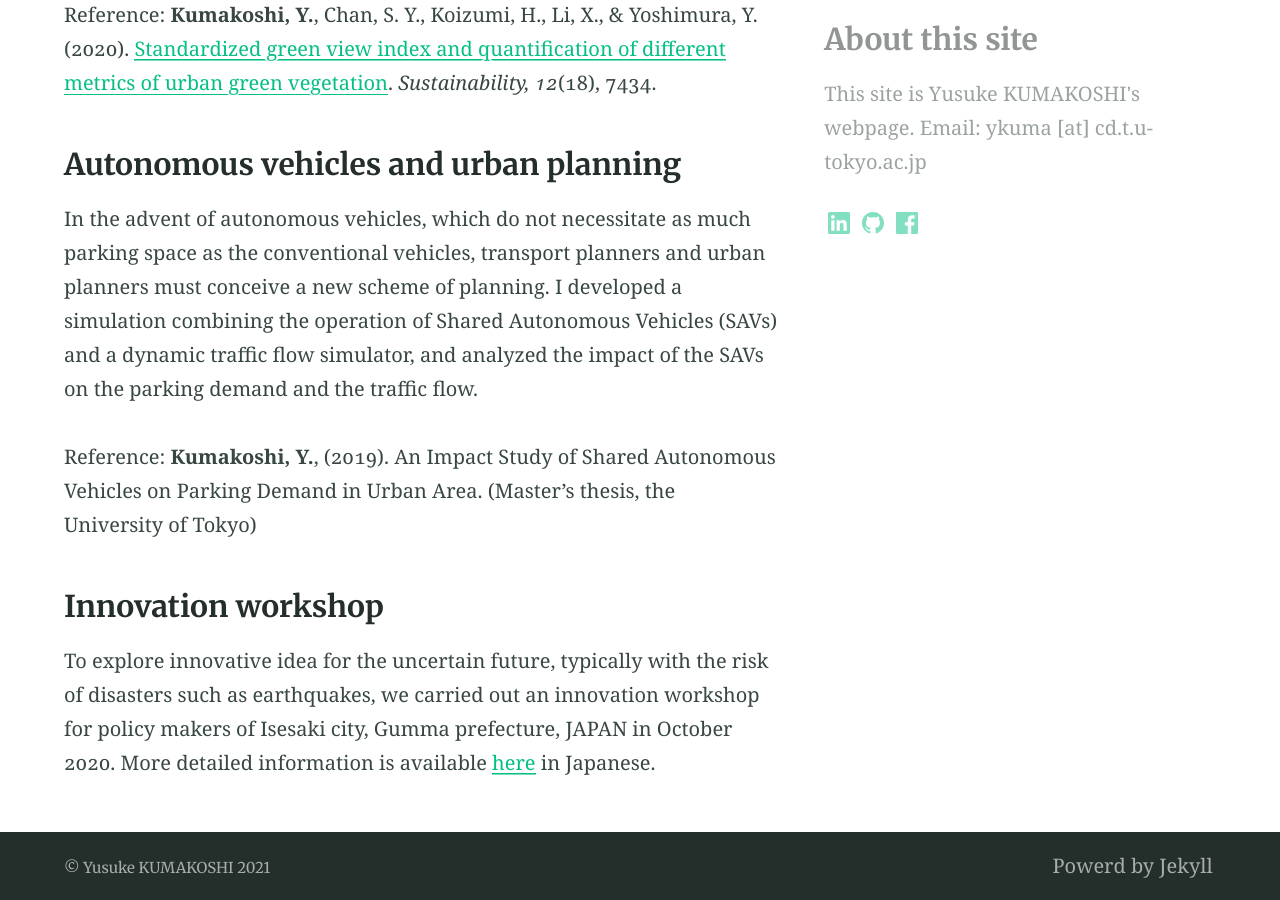
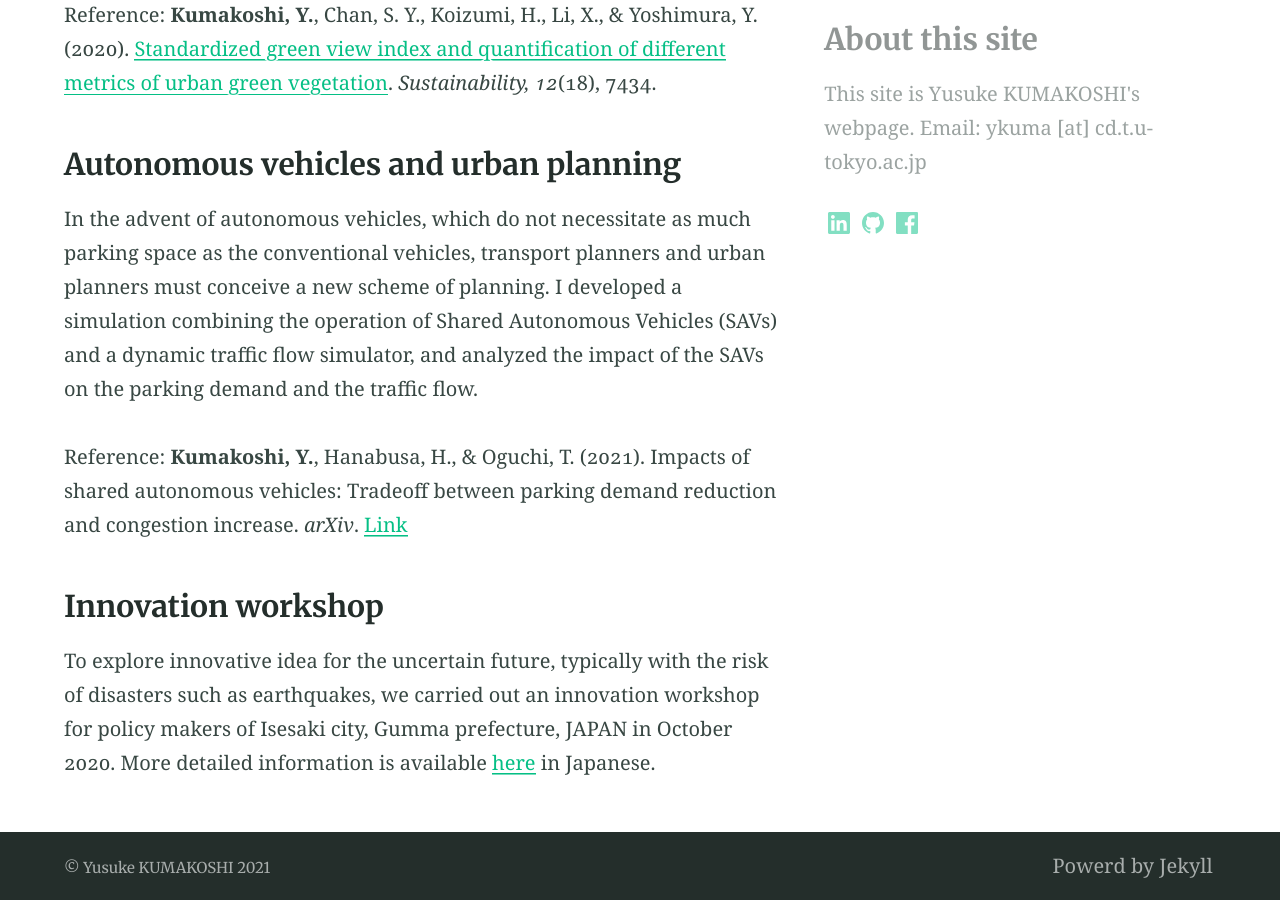
Before and after one commit to yusukekumakoshi/yusukekumakoshi.github.io, a Jekyll site: the page built from research.md, in a window 1280 px wide and 900 px high, scrolled down 1550 px. Built offline with Jekyll 4.4.1, drawn with Linux system fonts in a browser that asks for light colours.

Commit message:
publication updated

```diff
--- a/research.md
+++ b/research.md
@@ -28,7 +28,7 @@ Reference:
 In the advent of autonomous vehicles, which do not necessitate as much parking space as the conventional vehicles, transport planners and urban planners must conceive a new scheme of planning. I developed a simulation combining the operation of Shared Autonomous Vehicles (SAVs) and a dynamic traffic flow simulator, and analyzed the impact of the SAVs on the parking demand and the traffic flow.
 
 Reference:
-**Kumakoshi, Y.**, (2019). An Impact Study of Shared Autonomous Vehicles on Parking Demand in Urban Area. (Master's thesis, the University of Tokyo)
+**Kumakoshi, Y.**, Hanabusa, H., & Oguchi, T. (2021). Impacts of shared autonomous vehicles: Tradeoff between parking demand reduction and congestion increase. _arXiv_. [Link](http://arxiv.org/abs/2104.15019){:target="_blank"}
 
 ### Innovation workshop
 To explore innovative idea for the uncertain future, typically with the risk of disasters such as earthquakes, we carried out an innovation workshop for policy makers of Isesaki city, Gumma prefecture, JAPAN in October 2020. More detailed information is available [here](https://scirex.grips.ac.jp/news/archive/210311_2636.html){:target="_blank"} in Japanese.
```
Also changed, not shown: index.md (+1 -1 lines).
